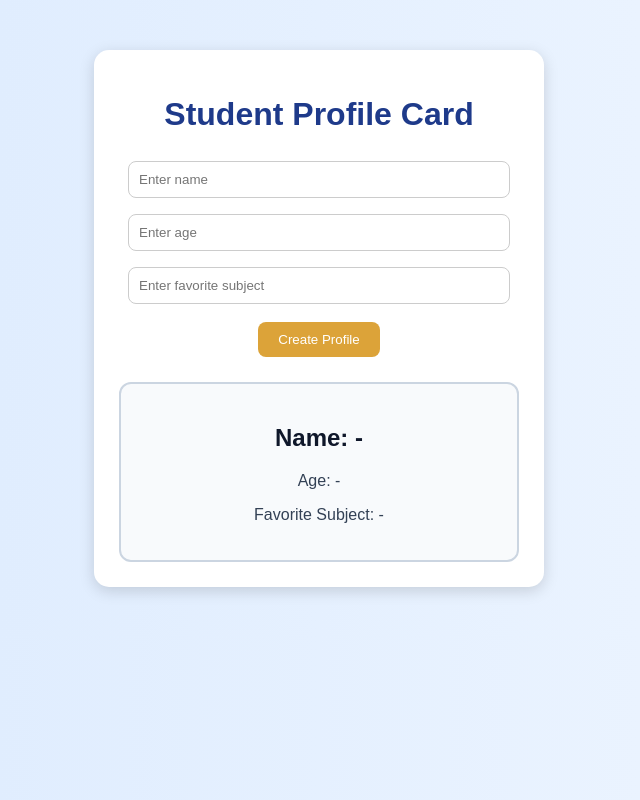
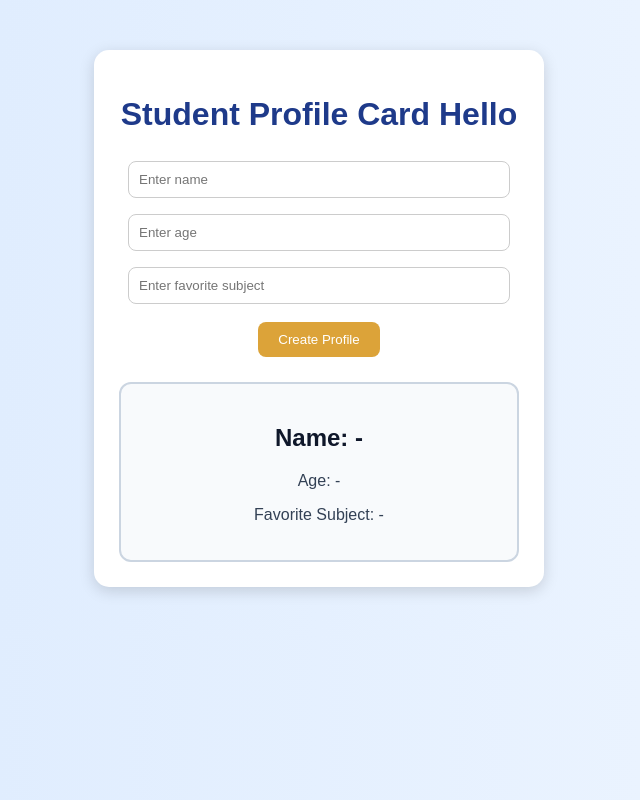
Before and after one commit to jenishbekor/my-profile, a website: page index.html in a window 1280 px wide. Shown: the whole page, without its empty margins (321-961 px from the left). Drawn offline with Linux system fonts and the light colour scheme.

Commit message:
my profile 2

```diff
--- a/index.html
+++ b/index.html
@@ -8,7 +8,7 @@
 <body>
 
 <div class="container">
-    <h1>Student Profile Card</h1>
+    <h1>Student Profile Card Hello</h1>
     <div class="form-box">
         <input type="text" id="nameInput" placeholder="Enter name">
         <input type="number" id="ageInput" placeholder="Enter age">
```
